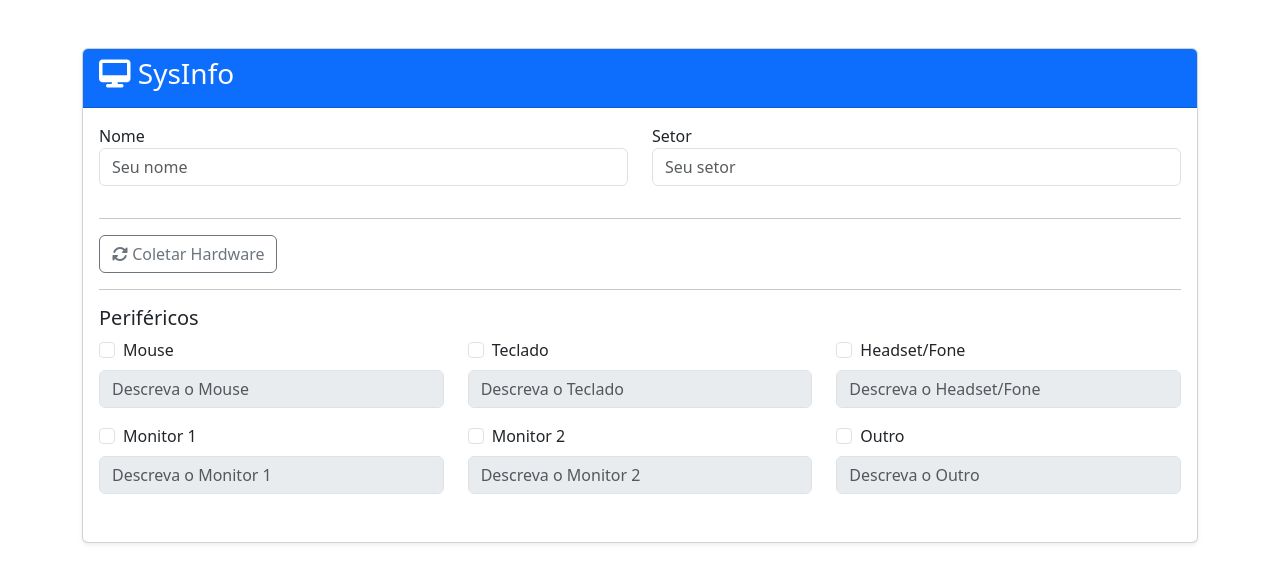
After one commit to Lucashhii/SysV2, a Flask app: page /dashboard/sysinfo in a window 1280 px wide. The commit adds this page. Shown: the top 583 px of the page. Run offline with Flask 3, Linux system fonts and the light colour scheme.

Commit message:
Adiciona rota SysInfo e template

```diff
--- a/app.py
+++ b/app.py
@@ -23,6 +23,10 @@ import pytz
 
 import os
 
+from sysinf import sysinfo_bp
+
+
+
 app = Flask(__name__)
 
 migrate = Migrate(app, db)
@@ -30,13 +34,19 @@ app.config['SECRET_KEY'] = 'aBa3f6d9b7e4c5f2d1a8b0c3e7d6f4a1b2c5e6d7f8a9b0c3e2f1
 
 
 app.config['SQLALCHEMY_DATABASE_URI'] = 'postgresql://tickets_db_74ye_user:LwckbTpd8MPv5EbfTU6hm09iRzCP3Q6C@dpg-cve0e4hc1ekc73eb1sc0-a/tickets_db_74ye'
+# app.config['SECRET_KEY'] = os.environ.get('SECRET_KEY', 'uma_string_super_secreta_e_aleatoria')
+# app.config['SQLALCHEMY_DATABASE_URI'] = 'sqlite:///tickets.db'
 app.config['SQLALCHEMY_TRACK_MODIFICATIONS'] = False
 
 db.init_app(app)
 
+
+
 datatime_corrigir = pytz.timezone("America/Sao_Paulo")
 login_manager = LoginManager(app)
 login_manager.login_view = 'login'
+
+app.register_blueprint(sysinfo_bp)
 
 @login_manager.user_loader
 def load_user(user_id):
--- /dev/null
+++ b/sysinf.py
@@ -0,0 +1,93 @@
+
+from flask import Blueprint, render_template, request, flash, send_file, current_app
+import logging
+import os
+import psutil
+import cpuinfo
+from io import BytesIO
+
+
+try:
+    import pythoncom
+    import wmi
+    def get_gpu_names():
+        try:
+            pythoncom.CoInitialize()
+            c = wmi.WMI()
+            names = [gpu.Name for gpu in c.Win32_VideoController()]
+        except Exception:
+            names = []
+        finally:
+            try:
+                pythoncom.CoUninitialize()
+            except Exception:
+                pass
+        return names
+except ImportError:
+    def get_gpu_names():
+        return []
+
+def coletar_hardware():
+    logging.debug("Coletando hardware, PID=%d", os.getpid())
+    info = {}
+    cpu = cpuinfo.get_cpu_info()
+    info['CPU'] = cpu.get('brand_raw', 'Desconhecido')
+    vm = psutil.virtual_memory()
+    info['RAM_GB'] = f"{vm.total / (1024 ** 3):.2f}"
+    part = psutil.disk_partitions()[0]
+    usage = psutil.disk_usage(part.mountpoint)
+    info['DISCO'] = f"{usage.used / (1024 ** 3):.2f}/{usage.total / (1024 ** 3):.2f}"
+
+    gpus = get_gpu_names()
+    info['GPU'] = ", ".join(gpus) if gpus else "Não detectada"
+    logging.debug("Hardware coletado: %s", info)
+    return info
+
+
+sysinfo_bp = Blueprint('sysinfo', __name__, template_folder='templates')
+
+@sysinfo_bp.route('/dashboard/sysinfo', methods=['GET', 'POST'])
+def sysinfo():
+    hw_info = None
+    report_bytes = None
+
+    if request.method == 'POST':
+        action = request.form.get('action')
+
+
+        if action == 'coletar':
+            hw_info = coletar_hardware()
+
+        elif action == 'salvar':
+
+            hw_info = coletar_hardware()
+
+            nome = request.form.get('nome') or 'Não informado'
+            setor = request.form.get('setor') or 'Não informado'
+
+            peripherals = {}
+            for key in ['Mouse','Teclado','Headset/Fone','Monitor 1','Monitor 2','Outros']:
+                if request.form.get(f'chk_{key}'):
+                    desc = request.form.get(f'txt_{key}')
+                    if not desc:
+                        flash(f'Descreva o periférico: {key}', 'warning')
+                        return render_template('sysinfo.html', hw=hw_info)
+                    peripherals[key] = desc
+
+            lines = [f"Usuário: {nome}", f"Setor: {setor}", '', '--- Hardware Detectado ---']
+            for k,v in hw_info.items():
+                suffix = ' GB' if k == 'RAM_GB' else ''
+                lines.append(f"{k}: {v}{suffix}")
+            lines.append('')
+            lines.append('--- Periféricos Informados ---')
+            for k,v in peripherals.items():
+                lines.append(f"{k}: {v}")
+            content = "\n".join(lines)
+
+            buffer = BytesIO()
+            buffer.write(content.encode('utf-8'))
+            buffer.seek(0)
+            filename = f"relatorio_{nome.replace(' ', '_')}.txt"
+            return send_file(buffer, as_attachment=True, download_name=filename, mimetype='text/plain')
+
+    return render_template('sysinfo.html', hw=hw_info)
--- /dev/null
+++ b/templates/sysinfo.html
@@ -0,0 +1,84 @@
+
+
+<link href="https://cdnjs.cloudflare.com/ajax/libs/font-awesome/6.4.0/css/all.min.css" rel="stylesheet">
+<link href="https://cdn.jsdelivr.net/npm/bootstrap@5.3.0/dist/css/bootstrap.min.css" rel="stylesheet">
+<script src="https://cdn.jsdelivr.net/npm/bootstrap@5.3.0/dist/js/bootstrap.bundle.min.js"></script>
+
+{% block content %}
+<div class="container mt-5">
+  <div class="card shadow-sm">
+    <div class="card-header bg-primary text-white">
+      <h3><i class="fas fa-desktop"></i> SysInfo</h3>
+    </div>
+    <div class="card-body">
+      <form method="post">
+        <div class="row">
+          <div class="col-md-6">
+            <div class="form-group mb-3">
+              <label for="nome">Nome</label>
+              <input type="text" class="form-control" id="nome" name="nome" placeholder="Seu nome" value="{{ request.form.nome or '' }}">
+            </div>
+          </div>
+          <div class="col-md-6">
+            <div class="form-group mb-3">
+              <label for="setor">Setor</label>
+              <input type="text" class="form-control" id="setor" name="setor" placeholder="Seu setor" value="{{ request.form.setor or '' }}">
+            </div>
+          </div>
+        </div>
+
+        <hr>
+
+        <div class="d-flex justify-content-between mb-3">
+          <button type="submit" name="action" value="coletar" class="btn btn-outline-secondary">
+            <i class="fas fa-sync-alt"></i> Coletar Hardware
+          </button>
+          {% if hw %}
+          <button type="submit" name="action" value="salvar" class="btn btn-success">
+            <i class="fas fa-file-download"></i> Salvar Relatório
+          </button>
+          {% endif %}
+        </div>
+
+        {% if hw %}
+        <div class="alert alert-info">
+          <h5><i class="fas fa-info-circle"></i> Informações Detectadas</h5>
+          <ul class="list-group list-group-flush">
+            <li class="list-group-item"><strong>CPU:</strong> {{ hw.CPU }}</li>
+            <li class="list-group-item"><strong>RAM Total:</strong> {{ hw.RAM_GB }} GB</li>
+            <li class="list-group-item"><strong>Disco:</strong> {{ hw.DISCO }} GB</li>
+            <li class="list-group-item"><strong>GPU:</strong> {{ hw.GPU }}</li>
+          </ul>
+        </div>
+        {% endif %}
+
+        <hr>
+
+        <h5>Periféricos</h5>
+        <div class="row">
+          {% for label in ['Mouse','Teclado','Headset/Fone','Monitor 1','Monitor 2','Outro'] %}
+          <div class="col-md-4 mb-3">
+            <div class="form-check">
+              <input class="form-check-input" type="checkbox" id="chk_{{ label|replace(' ','_') }}" name="chk_{{ label }}" onchange="toggleInput('{{ label|replace(' ','_') }}')" {% if request.form['chk_' ~ label] %}checked{% endif %}>
+              <label class="form-check-label" for="chk_{{ label|replace(' ','_') }}">
+                {{ label }}
+              </label>
+            </div>
+            <input type="text" class="form-control mt-2" id="txt_{{ label|replace(' ','_') }}" name="txt_{{ label }}" placeholder="Descreva o {{ label }}" {% if not request.form['chk_' ~ label] %}disabled{% endif %} value="{{ request.form['txt_' ~ label] or '' }}">
+          </div>
+          {% endfor %}
+        </div>
+
+      </form>
+    </div>
+  </div>
+</div>
+
+<script>
+  function toggleInput(key) {
+    const chk = document.getElementById('chk_' + key);
+    const txt = document.getElementById('txt_' + key);
+    txt.disabled = !chk.checked;
+  }
+</script>
+{% endblock %}
```
Also changed, not shown: templates/dashboard.html (+11 -1 lines), instance/tickets.db.
